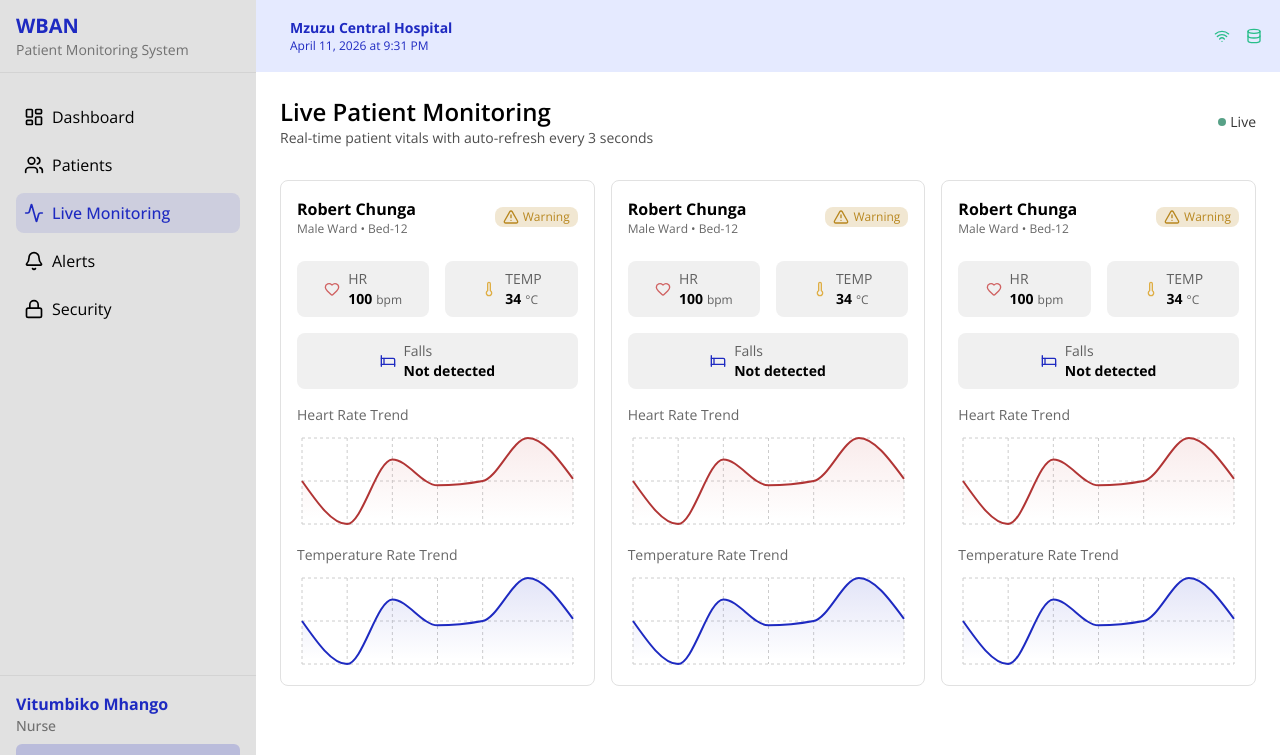
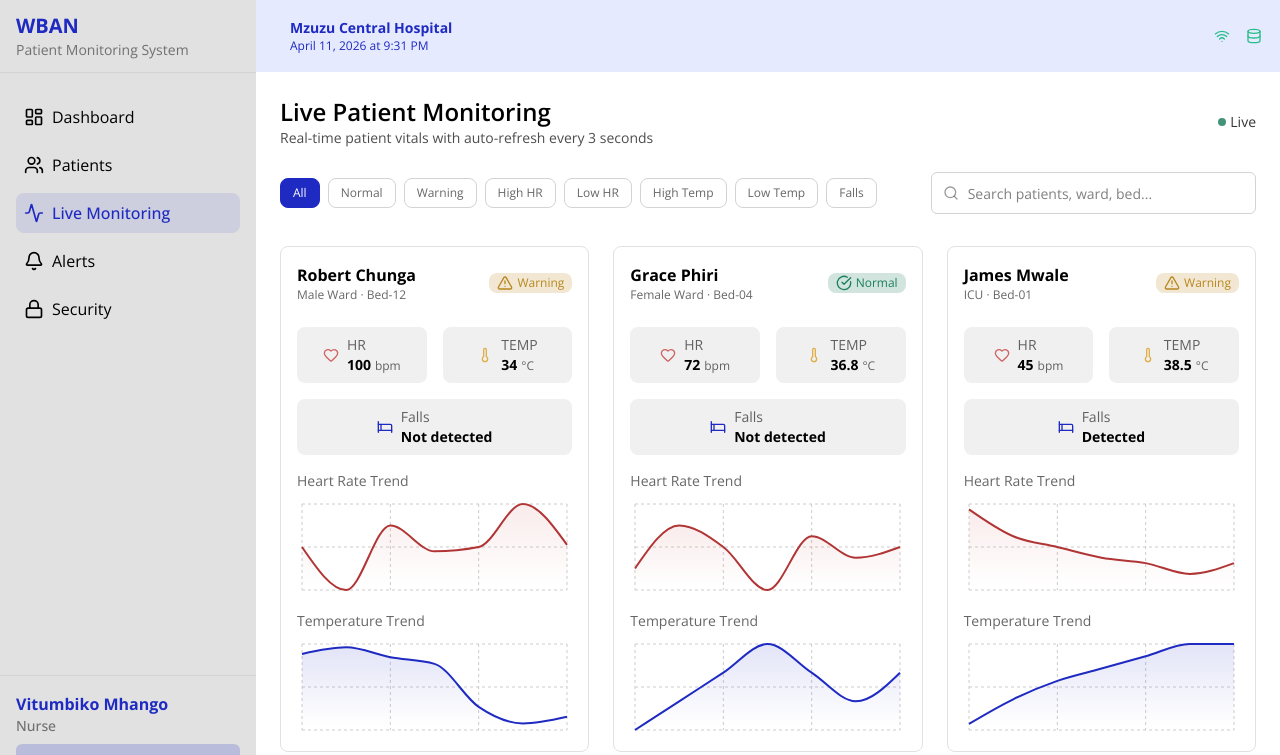
Before and after one commit to Vitumbiko-Mhango/wban-ui, a React (Vite) app: page /staff/live-monitoring in a window 1280 px wide. Shown: the top 755 px of the page. Built offline with nearby package versions, Linux system fonts and the light colour scheme.

Commit message:
fixed live monitor paeg

```diff
--- a/src/components/LiveMonitorCard.jsx
+++ b/src/components/LiveMonitorCard.jsx
@@ -1,5 +1,10 @@
-import { AlertTriangle, Bed, Heart, Thermometer } from "lucide-react";
-import React from "react";
+import {
+  AlertTriangle,
+  Bed,
+  CheckCircle,
+  Heart,
+  Thermometer,
+} from "lucide-react";
 import {
   Area,
   AreaChart,
@@ -10,97 +15,89 @@ import {
   YAxis,
 } from "recharts";
 
-const LiveMonitorCard = () => {
-  const patientData = [
-    {
-      id: 1,
-      bpm: 80,
-      temp: 36,
-      time: "10:27",
-    },
-    {
-      id: 1,
-      bpm: 60,
-      temp: 36,
-      time: "10:30",
-    },
-    {
-      id: 1,
-      bpm: 90,
-      temp: 36,
-      time: "10:45",
-    },
-    {
-      id: 1,
-      bpm: 78,
-      temp: 36,
-      time: "10:55",
-    },
-    {
-      id: 1,
-      bpm: 80,
-      temp: 36,
-      time: "11:05",
-    },
-    {
-      id: 1,
-      bpm: 100,
-      temp: 36,
-      time: "11:05",
-    },
-    {
-      id: 1,
-      bpm: 81,
-      temp: 36,
-      time: "11:05",
-    },
-  ];
+const HR_HIGH = 100;
+const HR_LOW = 50;
+const TEMP_HIGH = 38;
+const TEMP_LOW = 35;
+
+const TOOLTIP_STYLE = {
+  background: "var(--color-surface-a20)",
+  border: "1px solid var(--color-surface-a30)",
+  borderRadius: "8px",
+  fontSize: "12px",
+};
+
+function deriveStatus({ hr, temp }) {
+  return hr > HR_HIGH || hr < HR_LOW || temp > TEMP_HIGH || temp < TEMP_LOW
+    ? "warning"
+    : "normal";
+}
+
+const LiveMonitorCard = ({
+  name,
+  ward,
+  bed,
+  hr,
+  temp,
+  fallsDetected = false,
+  hrData,
+  tempData,
+}) => {
+  const isWarning = deriveStatus({ hr, temp }) === "warning";
+
   return (
     <div className="border border-surface-a20 p-4 rounded-lg">
       {/* heading */}
       <div className="flex items-center justify-between">
         <div>
-          <h3 className="font-bold">Robert Chunga</h3>
-          <p className="text-xs text-dark-a0/60">Male Ward • Bed-12</p>
+          <h3 className="font-bold">{name}</h3>
+          <p className="text-xs text-dark-a0/60">
+            {ward} · {bed}
+          </p>
         </div>
-        <div className="text-xs text-warning-a0 px-2 py-0.5 rounded-lg inline-flex items-center gap-1 bg-warning-a0/20">
-          <AlertTriangle className="size-4" />
-          Warning
-        </div>
+        {isWarning ? (
+          <div className="text-xs text-warning-a0 px-2 py-0.5 rounded-lg inline-flex items-center gap-1 bg-warning-a0/20">
+            <AlertTriangle className="size-4" /> Warning
+          </div>
+        ) : (
+          <div className="text-xs text-success-a0 px-2 py-0.5 rounded-lg inline-flex items-center gap-1 bg-success-a0/20">
+            <CheckCircle className="size-4" /> Normal
+          </div>
+        )}
       </div>
 
-      {/* readings container */}
+      {/* readings */}
       <div className="grid grid-cols-2 gap-4 mt-6">
-        {/* reading */}
         <div className="bg-surface-a10 p-2 rounded-lg flex items-center justify-center gap-2">
           <Heart className="size-4 text-danger-a10" />
           <div className="text-dark-a0/60 text-sm flex flex-col">
-            HR{" "}
+            HR
             <div className="space-x-1">
-              <span className="text-dark-a0 font-bold">100</span>
+              <span className="text-dark-a0 font-bold">{hr}</span>
               <span className="text-xs">bpm</span>
             </div>
           </div>
         </div>
-        {/* reading */}
+
         <div className="bg-surface-a10 p-2 rounded-lg flex items-center justify-center gap-2">
           <Thermometer className="size-4 text-warning-a10" />
           <div className="text-dark-a0/60 text-sm flex flex-col">
-            TEMP{" "}
+            TEMP
             <div className="space-x-1">
-              <span className="text-dark-a0 font-bold">34</span>
+              <span className="text-dark-a0 font-bold">{temp}</span>
               <span className="text-xs">°C</span>
             </div>
           </div>
         </div>
-        {/* reading */}
+
         <div className="col-span-2 bg-surface-a10 p-2 rounded-lg flex items-center justify-center gap-2">
           <Bed className="size-4 text-primary-a20" />
           <div className="text-dark-a0/60 text-sm flex flex-col">
-            Falls{" "}
+            Falls
             <div className="space-x-1">
-              <span className="text-dark-a0 font-bold">Not detected</span>
-              {/* <span className="text-xs">bpm</span> */}
+              <span className="text-dark-a0 font-bold">
+                {fallsDetected ? "Detected" : "Not detected"}
+              </span>
             </div>
           </div>
         </div>
@@ -108,13 +105,10 @@ const LiveMonitorCard = () => {
 
       {/* heart rate trend */}
       <div className="mt-4">
-        <div className="mb-2">
-          <h3 className="text-dark-a0/60 text-sm">Heart Rate Trend</h3>
-        </div>
-
+        <h3 className="text-dark-a0/60 text-sm mb-2">Heart Rate Trend</h3>
         <div className="h-24">
           <ResponsiveContainer width="100%" height="100%">
-            <AreaChart data={patientData}>
+            <AreaChart data={hrData}>
               <defs>
                 <linearGradient id="bpmGradient" x1="0" y1="0" x2="0" y2="1">
                   <stop
@@ -132,14 +126,7 @@ const LiveMonitorCard = () => {
               <CartesianGrid strokeDasharray="3 3" />
               <XAxis dataKey="time" hide />
               <YAxis hide domain={["auto", "auto"]} />
-              <Tooltip
-                contentStyle={{
-                  background: "var(--color-surface-a20)",
-                  border: "1px solid var(--color-surface-a30)",
-                  borderRadius: "8px",
-                  fontSize: "12px",
-                }}
-              />
+              <Tooltip contentStyle={TOOLTIP_STYLE} />
               <Area
                 type="monotone"
                 dataKey="bpm"
@@ -152,15 +139,12 @@ const LiveMonitorCard = () => {
         </div>
       </div>
 
-      {/* temperature rate trend */}
+      {/* temperature trend */}
       <div className="mt-4">
-        <div className="mb-2">
-          <h3 className="text-dark-a0/60 text-sm">Temperature Rate Trend</h3>
-        </div>
-
+        <h3 className="text-dark-a0/60 text-sm mb-2">Temperature Trend</h3>
         <div className="h-24">
           <ResponsiveContainer width="100%" height="100%">
-            <AreaChart data={patientData}>
+            <AreaChart data={tempData}>
               <defs>
                 <linearGradient id="tempGradient" x1="0" y1="0" x2="0" y2="1">
                   <stop
@@ -178,17 +162,10 @@ const LiveMonitorCard = () => {
               <CartesianGrid strokeDasharray="3 3" />
               <XAxis dataKey="time" hide />
               <YAxis hide domain={["auto", "auto"]} />
-              <Tooltip
-                contentStyle={{
-                  background: "var(--color-surface-a20)",
-                  border: "1px solid var(--color-surface-a30)",
-                  borderRadius: "8px",
-                  fontSize: "12px",
-                }}
-              />
+              <Tooltip contentStyle={TOOLTIP_STYLE} />
               <Area
                 type="monotone"
-                dataKey="bpm"
+                dataKey="temp"
                 stroke="var(--color-primary-a20)"
                 strokeWidth={2}
                 fill="url(#tempGradient)"
--- a/src/pages/staff/LiveMonitoring.jsx
+++ b/src/pages/staff/LiveMonitoring.jsx
@@ -1,27 +1,137 @@
-import React from "react";
+import React, { useState, useMemo } from "react";
 import Heading from "../../components/common/Heading";
 import LiveMonitorCard from "../../components/LiveMonitorCard";
+import { Search } from "lucide-react";
+import { samplePatients } from "../../samplePatients";
+
+const HR_HIGH = 100;
+const HR_LOW = 50;
+const TEMP_HIGH = 38;
+const TEMP_LOW = 35;
+
+const CONDITIONS = [
+  { label: "All", value: "all" },
+  { label: "Normal", value: "normal" },
+  { label: "Warning", value: "warning" },
+  { label: "High HR", value: "high_hr" },
+  { label: "Low HR", value: "low_hr" },
+  { label: "High Temp", value: "high_temp" },
+  { label: "Low Temp", value: "low_temp" },
+  { label: "Falls", value: "falls" },
+];
+
+function matchesCondition(patient, condition) {
+  switch (condition) {
+    case "all":
+      return true;
+    case "normal":
+      return (
+        patient.hr <= HR_HIGH &&
+        patient.hr >= HR_LOW &&
+        patient.temp <= TEMP_HIGH &&
+        patient.temp >= TEMP_LOW
+      );
+    case "warning":
+      return (
+        patient.hr > HR_HIGH ||
+        patient.hr < HR_LOW ||
+        patient.temp > TEMP_HIGH ||
+        patient.temp < TEMP_LOW
+      );
+    case "high_hr":
+      return patient.hr > HR_HIGH;
+    case "low_hr":
+      return patient.hr < HR_LOW;
+    case "high_temp":
+      return patient.temp > TEMP_HIGH;
+    case "low_temp":
+      return patient.temp < TEMP_LOW;
+    case "falls":
+      return patient.fallsDetected;
+    default:
+      return true;
+  }
+}
 
 const LiveMonitoring = () => {
+  const [search, setSearch] = useState("");
+  const [activeCondition, setActiveCondition] = useState("all");
+
+  const filtered = useMemo(() => {
+    const q = search.toLowerCase().trim();
+    return samplePatients.filter((p) => {
+      const matchesSearch =
+        !q ||
+        p.name.toLowerCase().includes(q) ||
+        p.ward.toLowerCase().includes(q) ||
+        p.bed.toLowerCase().includes(q);
+      return matchesSearch && matchesCondition(p, activeCondition);
+    });
+  }, [search, activeCondition]);
+
   return (
     <div>
       <div className="flex flex-col md:flex-row md:items-center md:justify-between">
         <Heading
           title={"Live Patient Monitoring"}
-          subtitle={"Real-time patient vitals with auto-refresh every 3 seconds"}
+          subtitle={
+            "Real-time patient vitals with auto-refresh every 3 seconds"
+          }
         />
-
         <div className="mt-2 flex items-center gap-1 text-dark-a0/80 text-sm md:mt-0">
-          <div className="size-2 bg-success-a0 rounded-full animate-pulse"></div>
+          <div className="size-2 bg-success-a0 rounded-full animate-pulse" />
           Live
         </div>
       </div>
 
-      <div className="grid grid-cols-1 sm:grid-cols-2 md:grid-cols-3 gap-4 mt-8">
-        <LiveMonitorCard />
-        <LiveMonitorCard />
-        <LiveMonitorCard />
+      {/* filter and search container */}
+      <div className="mt-6 flex flex-col space-y-4 md:flex-row md:space-y-0 md:items-center md:justify-between">
+        {/* condition filters */}
+        <div className="flex flex-wrap gap-2">
+          {CONDITIONS.map(({ label, value }) => (
+            <button
+              key={value}
+              onClick={() => setActiveCondition(value)}
+              className={`text-xs px-3 py-1.5 rounded-lg border transition-colors ${
+                activeCondition === value
+                  ? "bg-primary-a20 text-white border-primary-a20"
+                  : "border-surface-a30 text-dark-a0/60 hover:border-primary-a20 hover:text-primary-a20"
+              }`}
+            >
+              {label}
+            </button>
+          ))}
+        </div>
+
+        {/* search */}
+        <div className="relative flex md:w-1/3 items-center gap-2">
+          <Search className="absolute left-3 top-1/2 -translate-y-1/2 size-4 text-dark-a0/40" />
+          <input
+            type="search"
+            name="search"
+            id="search"
+            value={search}
+            onChange={(e) => setSearch(e.target.value)}
+            className="pl-9 pr-4 py-2 border border-surface-a30 rounded-md focus:outline-none focus:ring-1 focus:ring-primary-a20 focus:border-primary-a20 w-full placeholder:text-sm"
+            placeholder="Search patients, ward, bed..."
+          />
+        </div>
       </div>
+
+      {/* results */}
+      {filtered.length > 0 ? (
+        <div className="grid grid-cols-1 sm:grid-cols-2 md:grid-cols-3 gap-4 md:gap-6 mt-8">
+          {filtered.map((patient) => (
+            <LiveMonitorCard key={patient.name} {...patient} />
+          ))}
+        </div>
+      ) : (
+        <div className="mt-16 flex flex-col items-center justify-center text-center text-dark-a0/40">
+          <Search className="size-8 mb-3" />
+          <p className="text-sm font-medium">No patients found</p>
+          <p className="text-xs mt-1">Try adjusting your search or filter</p>
+        </div>
+      )}
     </div>
   );
 };
--- /dev/null
+++ b/src/samplePatients.jsx
@@ -0,0 +1,159 @@
+export const samplePatients = [
+  {
+    name: "Robert Chunga",
+    ward: "Male Ward",
+    bed: "Bed-12",
+    hr: 100,
+    temp: 34,
+    fallsDetected: false,
+    hrData: [
+      { time: "10:27", bpm: 80 },
+      { time: "10:30", bpm: 60 },
+      { time: "10:45", bpm: 90 },
+      { time: "10:55", bpm: 78 },
+      { time: "11:05", bpm: 80 },
+      { time: "11:15", bpm: 100 },
+      { time: "11:25", bpm: 81 },
+    ],
+    tempData: [
+      { time: "10:27", temp: 36.1 },
+      { time: "10:30", temp: 36.3 },
+      { time: "10:45", temp: 36.0 },
+      { time: "10:55", temp: 35.8 },
+      { time: "11:05", temp: 34.5 },
+      { time: "11:15", temp: 34.0 },
+      { time: "11:25", temp: 34.2 },
+    ],
+  },
+  {
+    name: "Grace Phiri",
+    ward: "Female Ward",
+    bed: "Bed-04",
+    hr: 72,
+    temp: 36.8,
+    fallsDetected: false,
+    hrData: [
+      { time: "09:00", bpm: 70 },
+      { time: "09:15", bpm: 74 },
+      { time: "09:30", bpm: 72 },
+      { time: "09:45", bpm: 68 },
+      { time: "10:00", bpm: 73 },
+      { time: "10:15", bpm: 71 },
+      { time: "10:30", bpm: 72 },
+    ],
+    tempData: [
+      { time: "09:00", temp: 36.6 },
+      { time: "09:15", temp: 36.7 },
+      { time: "09:30", temp: 36.8 },
+      { time: "09:45", temp: 36.9 },
+      { time: "10:00", temp: 36.8 },
+      { time: "10:15", temp: 36.7 },
+      { time: "10:30", temp: 36.8 },
+    ],
+  },
+  {
+    name: "James Mwale",
+    ward: "ICU",
+    bed: "Bed-01",
+    hr: 45,
+    temp: 38.5,
+    fallsDetected: true,
+    hrData: [
+      { time: "08:00", bpm: 55 },
+      { time: "08:15", bpm: 50 },
+      { time: "08:30", bpm: 48 },
+      { time: "08:45", bpm: 46 },
+      { time: "09:00", bpm: 45 },
+      { time: "09:15", bpm: 43 },
+      { time: "09:30", bpm: 45 },
+    ],
+    tempData: [
+      { time: "08:00", temp: 37.2 },
+      { time: "08:15", temp: 37.6 },
+      { time: "08:30", temp: 37.9 },
+      { time: "08:45", temp: 38.1 },
+      { time: "09:00", temp: 38.3 },
+      { time: "09:15", temp: 38.5 },
+      { time: "09:30", temp: 38.5 },
+    ],
+  },
+  {
+    name: "Emily Banda",
+    ward: "Pediatrics",
+    bed: "Bed-08",
+    hr: 110,
+    temp: 36.9,
+    fallsDetected: false,
+    hrData: [
+      { time: "09:00", bpm: 110 },
+      { time: "09:15", bpm: 108 },
+      { time: "09:30", bpm: 112 },
+      { time: "09:45", bpm: 110 },
+      { time: "10:00", bpm: 109 },
+      { time: "10:15", bpm: 111 },
+      { time: "10:30", bpm: 110 },
+    ],
+    tempData: [
+      { time: "09:00", temp: 36.8 },
+      { time: "09:15", temp: 36.8 },
+      { time: "09:30", temp: 36.9 },
+      { time: "09:45", temp: 36.9 },
+      { time: "10:00", temp: 36.8 },
+      { time: "10:15", temp: 36.9 },
+      { time: "10:30", temp: 36.9 },
+    ],
+  },
+  {
+    name: "Michael Phiri",
+    ward: "Male Ward",
+    bed: "Bed-15",
+    hr: 95,
+    temp: 36.7,
+    fallsDetected: false,
+    hrData: [
+      { time: "09:00", bpm: 95 },
+      { time: "09:15", bpm: 94 },
+      { time: "09:30", bpm: 96 },
+      { time: "09:45", bpm: 95 },
+      { time: "10:00", bpm: 94 },
+      { time: "10:15", bpm: 95 },
+      { time: "10:30", bpm: 95 },
+    ],
+    tempData: [
+      { time: "09:00", temp: 36.6 },
+      { time: "09:15", temp: 36.7 },
+      { time: "09:30", temp: 36.7 },
+      { time: "09:45", temp: 36.8 },
+      { time: "10:00", temp: 36.7 },
+      { time: "10:15", temp: 36.7 },
+      { time: "10:30", temp: 36.7 },
+    ],
+  },
+  {
+    name: "Sarah Tembo",
+    ward: "Female Ward",
+    bed: "Bed-10",
+    hr: 85,
+    temp: 36.7,
+    fallsDetected: false,
+    hrData: [
+      { time: "09:00", bpm: 85 },
+      { time: "09:15", bpm: 84 },
+      { time: "09:30", bpm: 86 },
+      { time: "09:45", bpm: 85 },
+      { time: "10:00", bpm: 84 },
+      { time: "10:15", bpm: 85 },
+      { time: "10:30", bpm: 85 },
+    ],
+    tempData: [
+      { time: "09:00", temp: 36.6 },
+      { time: "09:15", temp: 36.7 },
+      { time: "09:30", temp: 36.7 },
+      { time: "09:45", temp: 36.8 },
+      { time: "10:00", temp: 36.7 },
+      { time: "10:15", temp: 36.7 },
+      { time: "10:30", temp: 36.7 },
+    ],
+
+  }
+];
```
